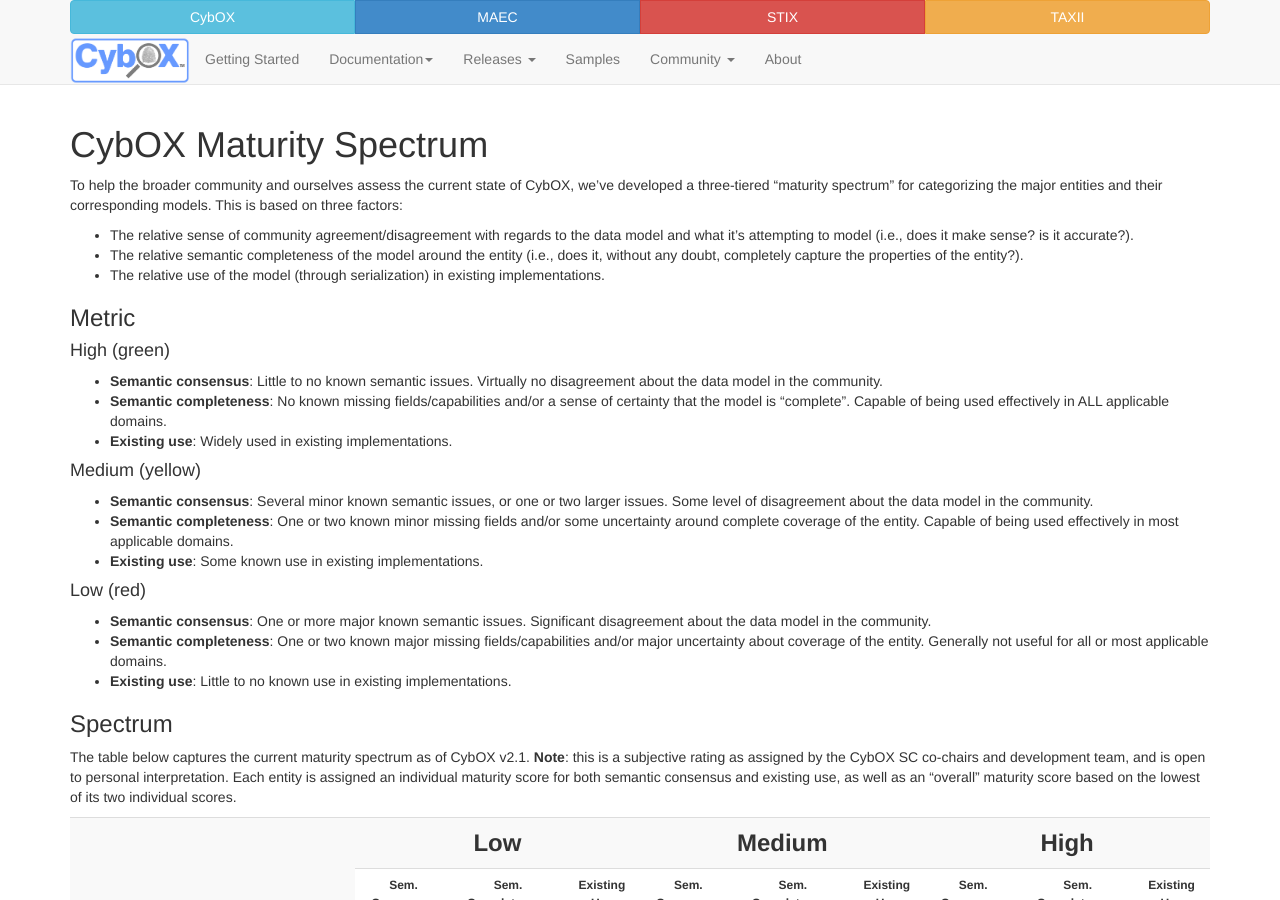
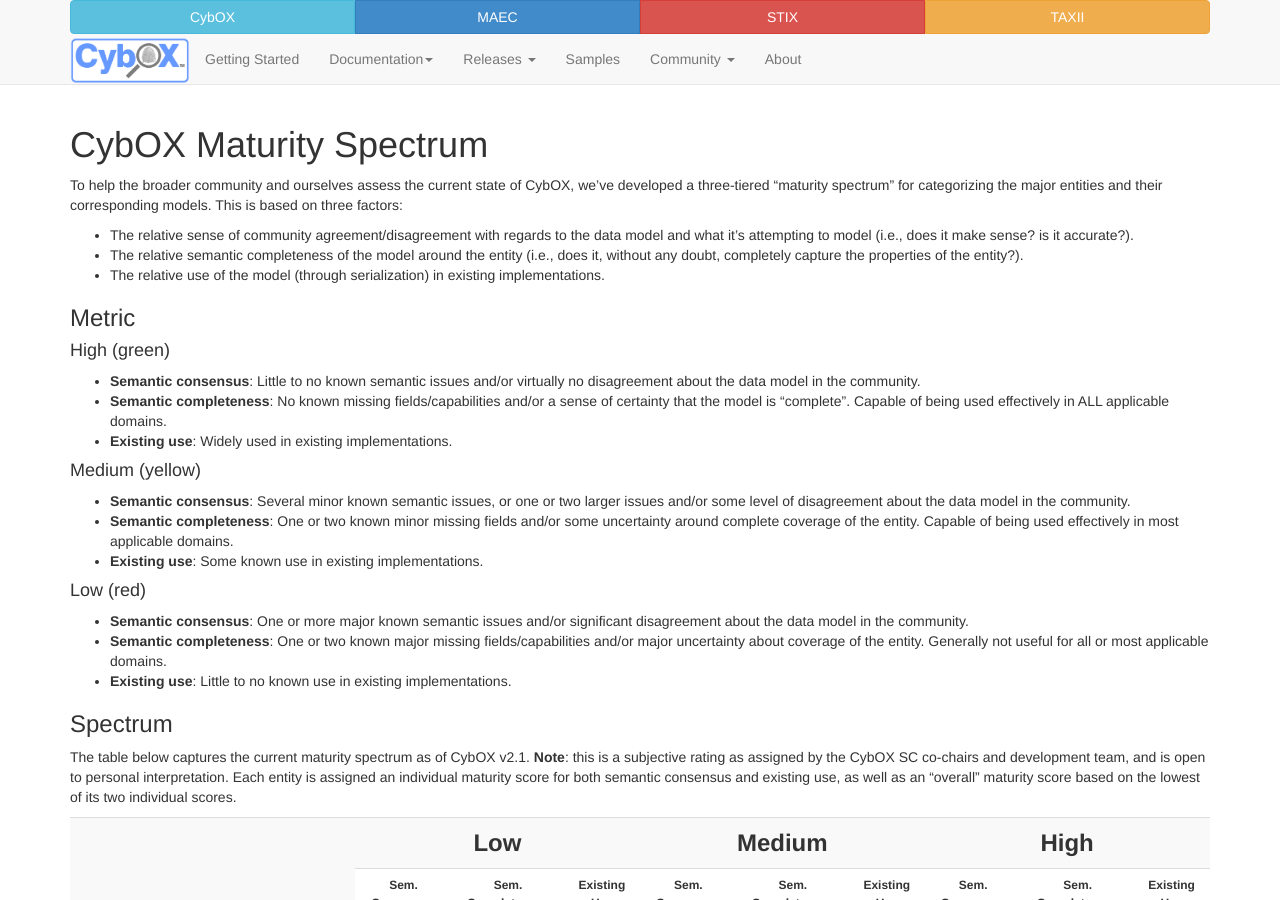
Before and after one commit to CybOXProject/cyboxproject.github.io, a Jekyll site: the page built from maturity-spectrum/index.md, in a window 1280 px wide and 900 px high. Built offline with Jekyll 4.4.1, drawn with Linux system fonts in a browser that asks for light colours; Markdown is read by kramdown in place of the engine named in the settings.

Commit message:
Updated metric text

```diff
--- a/maturity-spectrum/index.md
+++ b/maturity-spectrum/index.md
@@ -12,17 +12,17 @@
 ### Metric
 
 #### High (green)
-* **Semantic consensus**: Little to no known semantic issues. Virtually no disagreement about the data model in the community.
+* **Semantic consensus**: Little to no known semantic issues and/or virtually no disagreement about the data model in the community.
 * **Semantic completeness**: No known missing fields/capabilities and/or a sense of certainty that the model is "complete". Capable of being used effectively in ALL applicable domains.
 * **Existing use**: Widely used in existing implementations.
 
 #### Medium (yellow)
-* **Semantic consensus**: Several minor known semantic issues, or one or two larger issues. Some level of disagreement about the data model in the community.
+* **Semantic consensus**: Several minor known semantic issues, or one or two larger issues and/or some level of disagreement about the data model in the community.
 * **Semantic completeness**: One or two known minor missing fields and/or some uncertainty around complete coverage of the entity. Capable of being used effectively in most applicable domains.
 * **Existing use**: Some known use in existing implementations.
 
 #### Low (red)
-* **Semantic consensus**: One or more major known semantic issues. Significant disagreement about the data model in the community.
+* **Semantic consensus**: One or more major known semantic issues and/or significant disagreement about the data model in the community.
 * **Semantic completeness**: One or two known major missing fields/capabilities and/or major uncertainty about coverage of the entity. Generally not useful for all or most applicable domains.
 * **Existing use**: Little to no known use in existing implementations.
 
```
